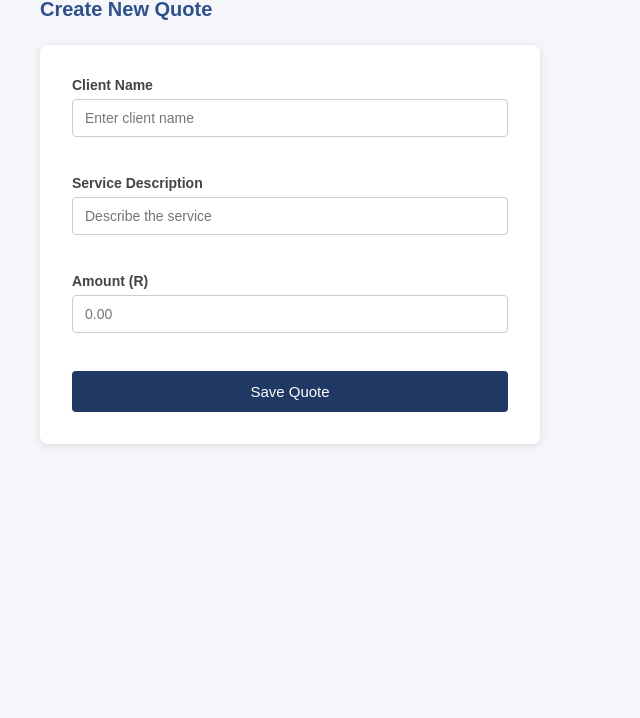
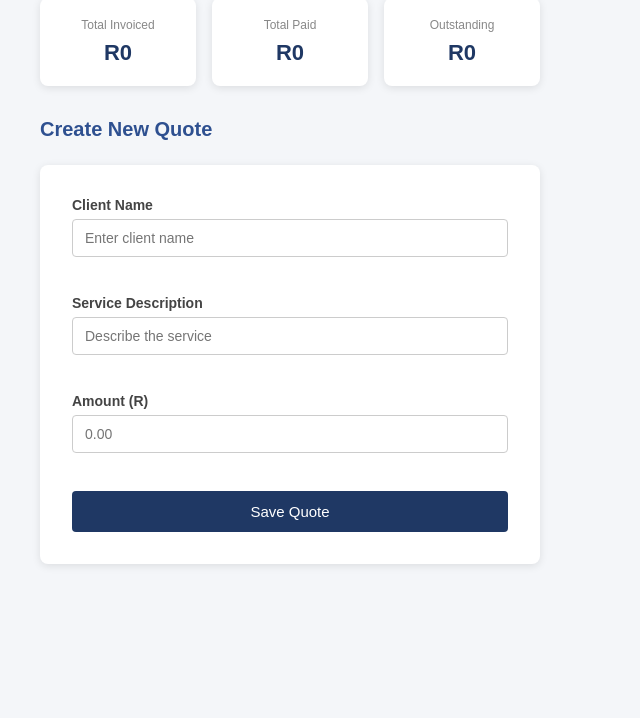
Before and after one commit to Swanepoelarno/invoice-system, a plain HTML site: page frontend/index.html in a window 1280 px wide. Shown: the part 82-800 px from the top of the page, without its empty margins (0-640 px from the left). Drawn offline with Linux system fonts and the light colour scheme; no server answers.

Commit message:
Add dashboard with totals and form validation

```diff
--- a/frontend/app.js
+++ b/frontend/app.js
@@ -4,12 +4,10 @@ const form = document.getElementById('quoteForm');
 const quotesList = document.getElementById('quotesList');
 const quotesHeading = document.getElementById('quotesHeading');
 
-// Load all quotes when the page opens
 window.onload = function() {
   fetchQuotes();
 };
 
-// Fetch all quotes from the backend
 function fetchQuotes() {
   fetch(`${API_URL}/quotes`)
     .then(function(response) {
@@ -20,10 +18,12 @@ function fetchQuotes() {
     });
 }
 
-// Save a new quote
 form.addEventListener('submit', function(event) {
   event.preventDefault();
-
+if (!clientName || !serviceDescription || !amount) {
+    alert('Please fill in all fields before saving.');
+    return;
+  }
   const clientName = document.getElementById('clientName').value;
   const serviceDescription = document.getElementById('serviceDescription').value;
   const amount = document.getElementById('amount').value;
@@ -42,7 +42,6 @@ form.addEventListener('submit', function(event) {
     });
 });
 
-// Update quote status
 function updateStatus(id, newStatus) {
   fetch(`${API_URL}/quotes/${id}`, {
     method: 'PATCH',
@@ -54,8 +53,28 @@ function updateStatus(id, newStatus) {
     });
 }
 
-// Display quotes on the page
+function updateDashboard(quotes) {
+  const totalInvoiced = quotes.reduce(function(sum, quote) {
+    return sum + parseFloat(quote.amount);
+  }, 0);
+
+  const totalPaid = quotes.reduce(function(sum, quote) {
+    if (quote.status === 'Paid') {
+      return sum + parseFloat(quote.amount);
+    }
+    return sum;
+  }, 0);
+
+  const totalOutstanding = totalInvoiced - totalPaid;
+
+  document.getElementById('totalInvoiced').textContent = 'R' + totalInvoiced.toFixed(2);
+  document.getElementById('totalPaid').textContent = 'R' + totalPaid.toFixed(2);
+  document.getElementById('totalOutstanding').textContent = 'R' + totalOutstanding.toFixed(2);
+}
+
 function displayQuotes(quotes) {
+  updateDashboard(quotes);
+
   if (quotes.length === 0) {
     quotesHeading.style.display = 'none';
     quotesList.innerHTML = '';
--- a/frontend/index.html
+++ b/frontend/index.html
@@ -9,7 +9,20 @@
   <body>
 
     <h1>Invoice System</h1>
-
+<div class="dashboard">
+  <div class="dashboard-card">
+    <p class="dashboard-label">Total Invoiced</p>
+    <p class="dashboard-value" id="totalInvoiced">R0</p>
+  </div>
+  <div class="dashboard-card">
+    <p class="dashboard-label">Total Paid</p>
+    <p class="dashboard-value" id="totalPaid">R0</p>
+  </div>
+  <div class="dashboard-card">
+    <p class="dashboard-label">Outstanding</p>
+    <p class="dashboard-value" id="totalOutstanding">R0</p>
+  </div>
+</div>
     <h2>Create New Quote</h2>
 
     <form id="quoteForm">
--- a/frontend/style.css
+++ b/frontend/style.css
@@ -106,3 +106,30 @@ button:hover {
   color: #2E5090;
   font-weight: bold;
 }
+.dashboard {
+  display: flex;
+  gap: 16px;
+  max-width: 500px;
+  margin-bottom: 32px;
+}
+
+.dashboard-card {
+  background-color: #ffffff;
+  padding: 20px;
+  border-radius: 8px;
+  box-shadow: 0 2px 8px rgba(0, 0, 0, 0.1);
+  flex: 1;
+  text-align: center;
+}
+
+.dashboard-label {
+  font-size: 12px;
+  color: #888;
+  margin-bottom: 8px;
+}
+
+.dashboard-value {
+  font-size: 22px;
+  font-weight: bold;
+  color: #1F3864;
+}
```
Also changed, not shown: 1 other file.
